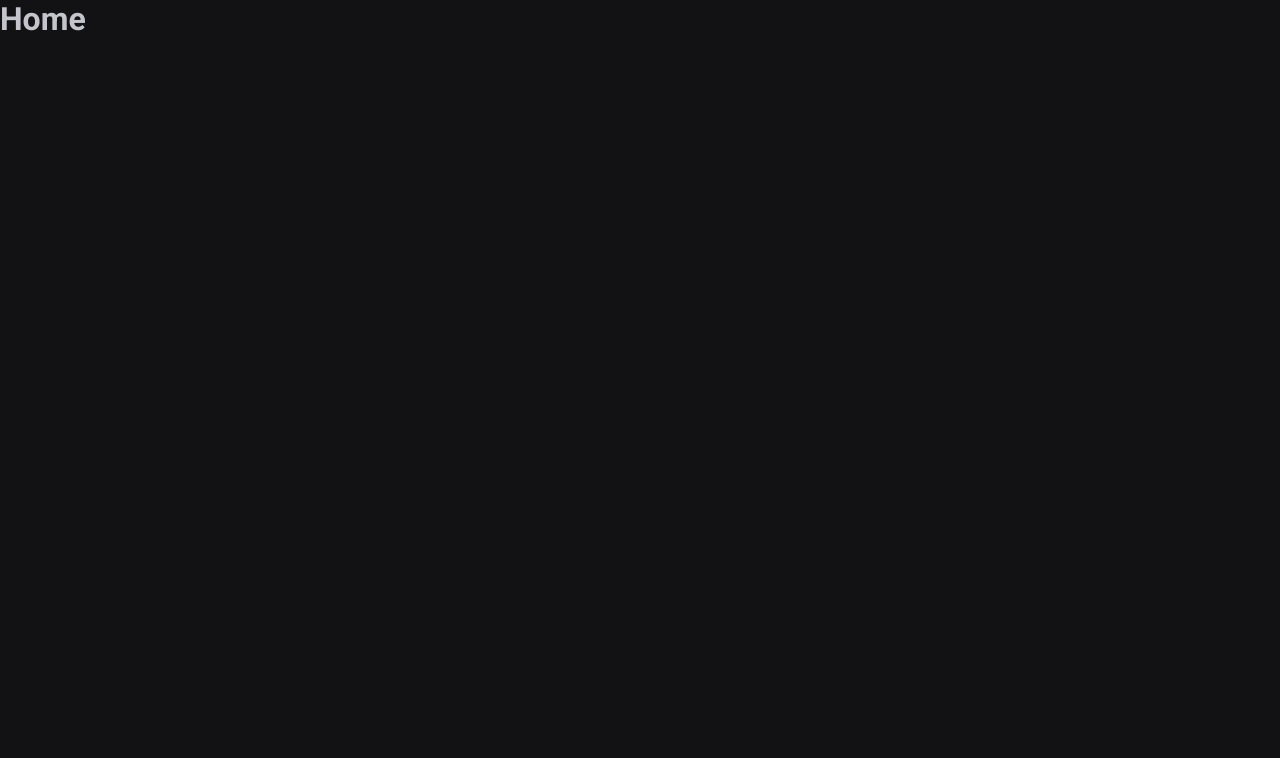
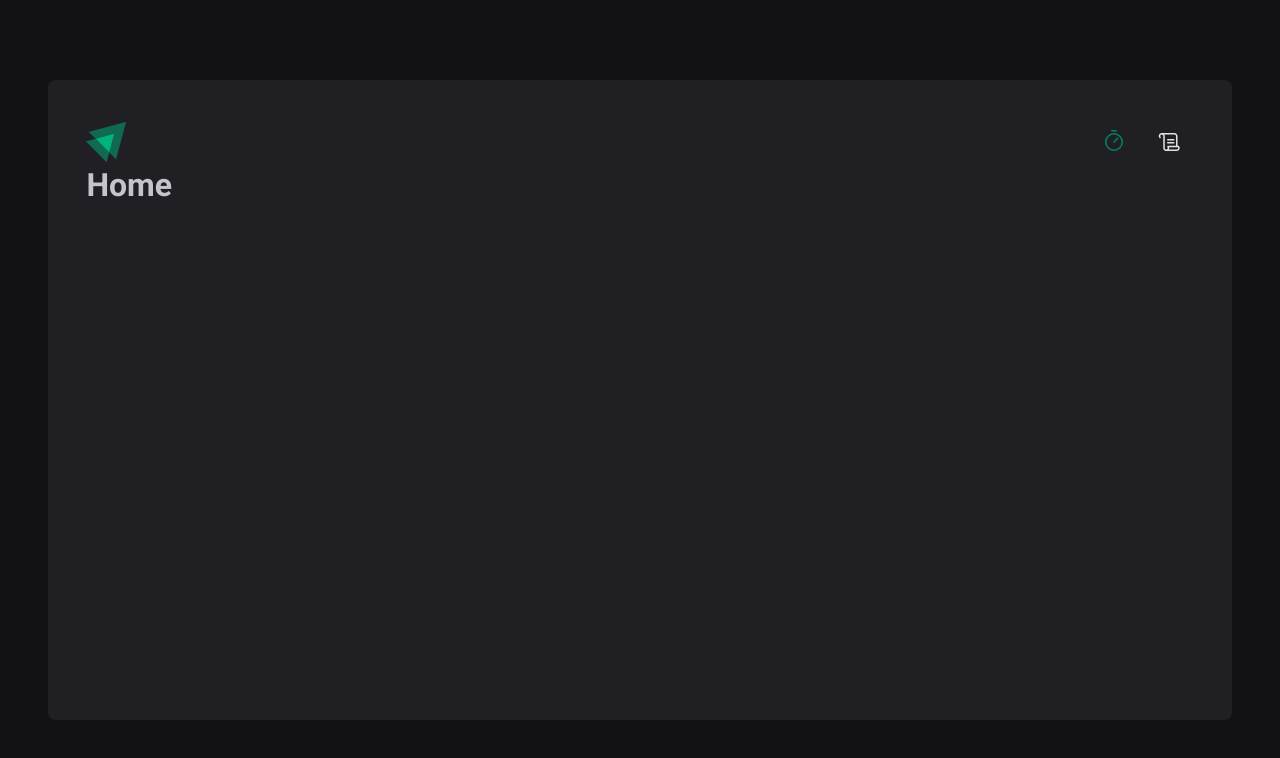
Before and after one commit to antonioferreirasales/02-ignite-timer, a React (Vite) app: page / in a window 1280 px wide. Shown: the top 758 px of the page. Built offline with nearby package versions, Linux system fonts and the light colour scheme.

Commit message:
feat: header & layout

```diff
--- a/package.json
+++ b/package.json
@@ -10,6 +10,7 @@
     "preview": "vite preview"
   },
   "dependencies": {
+    "phosphor-react": "^1.4.1",
     "react": "^18.2.0",
     "react-dom": "^18.2.0",
     "react-router-dom": "^6.22.0",
--- a/src/Router.tsx
+++ b/src/Router.tsx
@@ -1,12 +1,15 @@
 import { Routes, Route } from 'react-router-dom'
 import { Home } from './pages/Home'
 import { History } from './pages/History'
+import { DefaultLayout } from './layouts/DefaultLayout'
 
 export function Router() {
   return (
     <Routes>
-      <Route path='/' element={<Home />} />
-      <Route path='/history' element={<History />} />
+      <Route path='/' element={ <DefaultLayout/> }>
+        <Route path='/' element={<Home />} />
+        <Route path='/history' element={<History />} />
+      </Route>
     </Routes>
   )
 }
--- a/src/components/Header.tsx
+++ /dev/null
@@ -1,3 +0,0 @@
-export function Header() {
-  return <h1>Header</h1>
-}
--- /dev/null
+++ b/src/components/Header/index.tsx
@@ -0,0 +1,20 @@
+import { HeaderContainer } from './styles'
+import logIgnite from '../../assets/Logo.svg'
+import { Scroll, Timer } from 'phosphor-react'
+import { NavLink } from 'react-router-dom'
+
+export function Header() {
+  return (
+    <HeaderContainer>
+      <img src={logIgnite} />
+      <nav>
+        <NavLink to="/" title='Timer'>
+          <Timer size={24} />
+        </NavLink>
+        <NavLink to="/history" title='Histórico'>
+          <Scroll size={24} />
+        </NavLink>
+      </nav>
+    </HeaderContainer>
+  )
+}
--- /dev/null
+++ b/src/components/Header/styles.ts
@@ -0,0 +1,34 @@
+import styled from 'styled-components'
+
+export const HeaderContainer = styled.header`
+  display: flex;
+  align-items: center;
+  justify-content: space-between;
+
+  nav {
+    display: flex;
+    gap: 0.5rem;
+
+    a {
+      width: 3rem;
+      height: 3rem;
+
+      display: flex;
+      justify-content: center;
+      align-items: center;
+
+      color: ${props => props.theme['gray-100']};
+
+      border-top: 3px solid transparent;
+      border-bottom: 3px solid transparent;
+
+      &:hover {
+        border-bottom: 3px solid ${props => props.theme['green-500']};
+      }
+
+      &.active {
+        color: ${props => props.theme['green-500']};
+      }
+    }
+  }
+`
--- /dev/null
+++ b/src/layouts/DefaultLayout/index.tsx
@@ -0,0 +1,12 @@
+import { Outlet } from 'react-router-dom'
+import { Header } from '../../components/Header/index'
+import { LayoutContainer } from './styles'
+
+export function DefaultLayout() {
+  return(
+    <LayoutContainer>
+      <Header />
+      <Outlet />
+    </LayoutContainer>
+  )
+}
--- /dev/null
+++ b/src/layouts/DefaultLayout/styles.ts
@@ -0,0 +1,14 @@
+import styled from 'styled-components'
+
+export const LayoutContainer = styled.div`
+  max-width: 74rem;
+  height: calc(100vh - 10rem);
+  margin: 5rem auto;
+  padding: 2.4rem;
+
+  background: ${props => props.theme['gray-800']};
+  border-radius: 8px;
+
+  display: flex;
+  flex-direction: column;
+`
```
Also changed, not shown: src/assets/Logo.svg (added), 1 other file (tests, documents, lock files or other folders).
